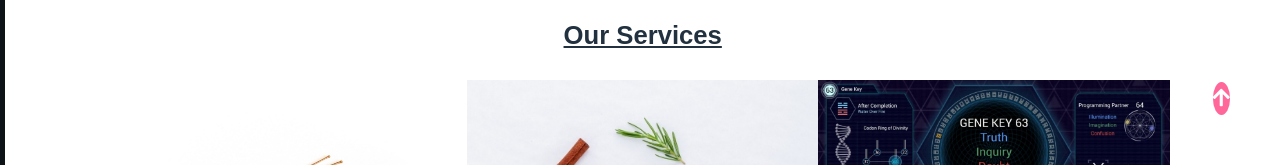
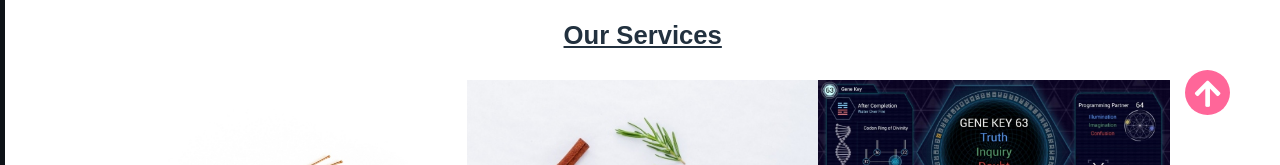
Before and after one commit to meayasohn/bodyidentity, a plain HTML site: page index.html in a window 1280 px wide. Shown: the part 635-800 px from the top of the page. Drawn offline with Linux system fonts and the light colour scheme.

Commit message:
CSS : Arraw_up

```diff
--- a/main.css
+++ b/main.css
@@ -1128,10 +1128,14 @@ body.is-loading #banner > .content {
     transition: opacity 300ms ease-in;
     bottom: 50px;
     right: 50px;
-    font-size: var(--size-font-medium);
+    font-size: var(--size-font-large);
+    font-weight:bold;
     color : var(--color-white);
     background-color: var(--color-pink-dark);
     border-radius: 50%;
+    width: 45px;
+    height: 45px;
+    text-align: center;
 }
 
 .arrow__up.visible {
```
